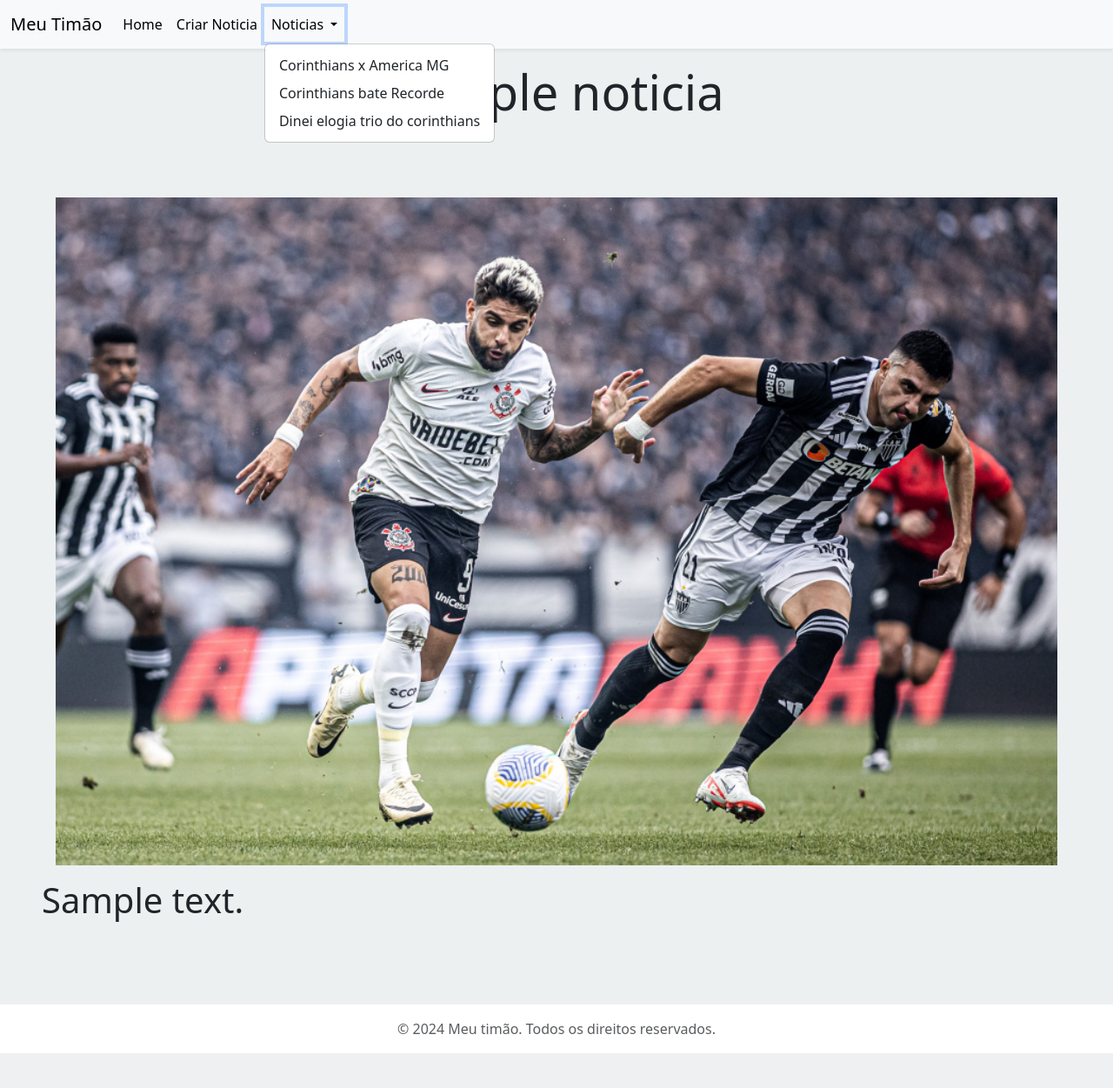
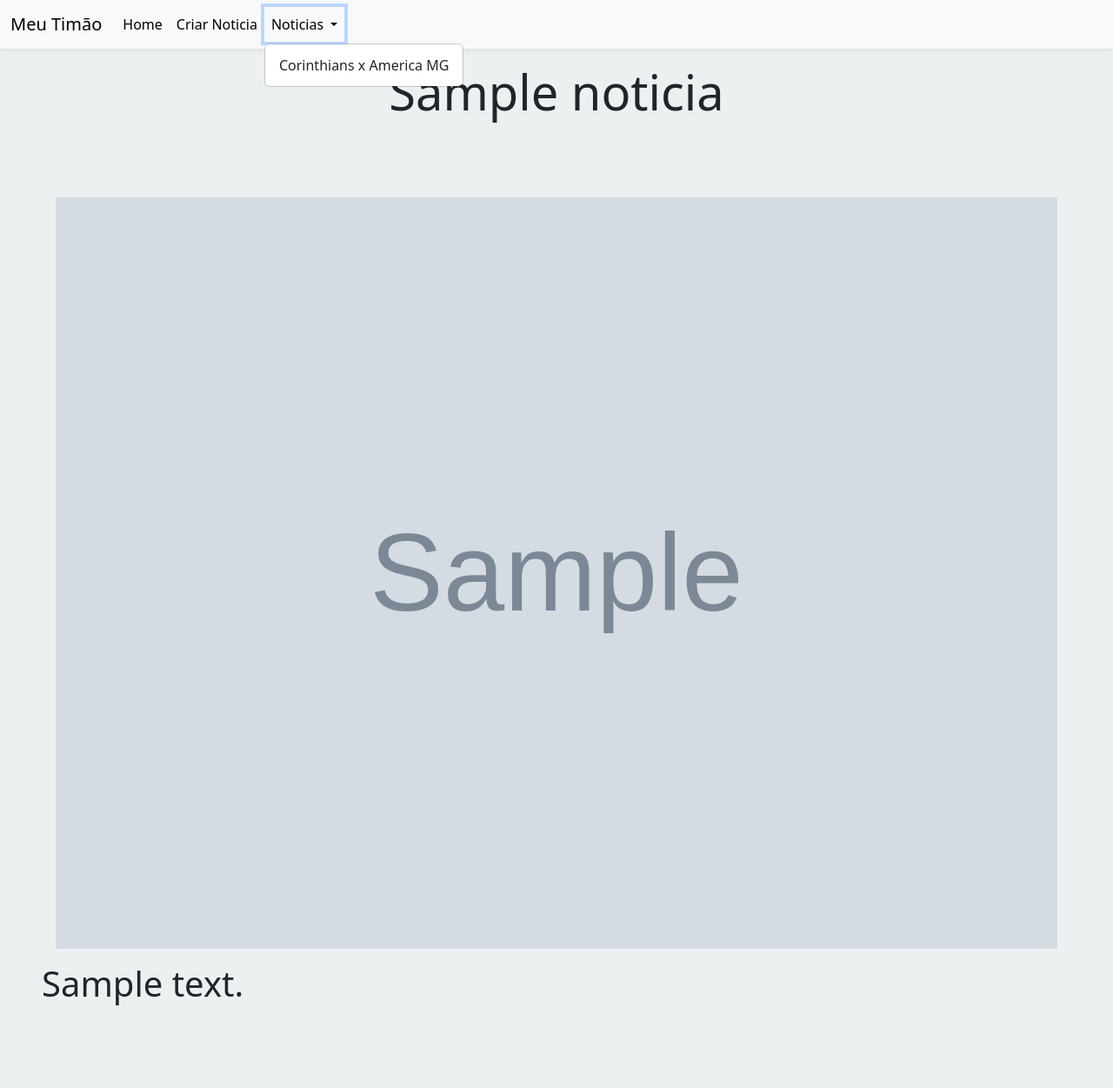
Before and after one commit to FaelSantoss/challenge2_classPW, a Flask app: template src/ui/templates/noticia.html in a window 1280 px wide, after a click on "Noticias". Shown: the top 1251 px of the page at 87% size. Before the commit the page ends 1211 px from the top, so only its background shows below. Run offline with Flask 3, Linux system fonts and the light colour scheme; the template is opened without the code that fills it: most values are stand-ins (such as "Sample title", 1, 10 or a date in 2020); grey boxes marked "Sample" are stand-in pictures.

Commit message:
image insertion in the static folder and image path inserted in the database

```diff
--- a/src/app/infra/forms/noticia_form.py
+++ b/src/app/infra/forms/noticia_form.py
@@ -15,7 +15,7 @@
         validators=[DataRequired()],
     )
 
-    img = StringField(
+    img = FileField(
         "Imagem",
         validators=[DataRequired()],
     )
--- a/src/app/main.py
+++ b/src/app/main.py
@@ -9,7 +9,7 @@
     )
 
     app.config["SECRET_KEY"] = "1234"
-    app.config["UPLOAD_FOLDER"] = "static/fotos_noticias"
+    app.config['UPLOAD_FOLDER'] = 'static/uploads'
     init_views(app)
 
     return app
--- a/src/ui/templates/homepage.html
+++ b/src/ui/templates/homepage.html
@@ -36,9 +36,7 @@
                   Noticias
                 </a>
                 <ul class="dropdown-menu">
-                  <li><a class="dropdown-item" href="/noticia">Corinthians x America MG</a></li>
-                  <li><a class="dropdown-item" href="/noticia2">Corinthians bate Recorde</a></li>
-                  <li><a class="dropdown-item" href="/noticia3">Dinei elogia trio do corinthians</a></li>
+                  <li><a class="dropdown-item" href="/">Corinthians x America MG</a></li>
                 </ul>
               </li>
             </ul>
--- a/src/ui/templates/noticia.html
+++ b/src/ui/templates/noticia.html
@@ -7,7 +7,7 @@
         <h1 class="display-4 text-center">{{noticia.title}}</h1>
     </div>
     <div class="p-5">
-        <img src="{{ url_for('static', filename='noticia1.jpg') }}" class="d-block w-100 p-3" alt="">
+        <img src="{{ url_for('static', filename='uploads/' + noticia.img) }}" class="d-block w-100 p-3" alt="">
         <h2 class="display-6">{{noticia.content}}</h2>
     </div>
     <div part="p-5">
--- a/src/ui/templates/noticia_cards/card.html
+++ b/src/ui/templates/noticia_cards/card.html
@@ -3,10 +3,9 @@
 <div class="col-sm-4">
     <div class="card mb-3">
       <div class="card" style="width: 18rem;">
-        <img src="{{ url_for('static', filename=noticia.img) }}" class="card-img-top" alt="...">
             <div class="card-body">
                 <h5 class="card-title">{{noticia.title}}</h5>
-                <p class="card-text">{{noticia.content}}</p>
+                <img src="{{ url_for('static', filename='uploads/' + noticia.img) }}" class="card-img-top" alt="...">
                 <a href="/noticia/{{noticia.id}}" class="btn btn-primary">Saiba Mais</a>
             </div>
         </div>
```
Also changed, not shown: src/app/infra/views/noticia_views/create_noticia_view.py (+17 -10 lines), src/ui/static/uploads/default.jpg (renamed from src/ui/static/fotos_noticias/default.jpg), src/ui/static/uploads/htmx.png (added), src/ui/static/uploads/tecnico.jpg (added).
